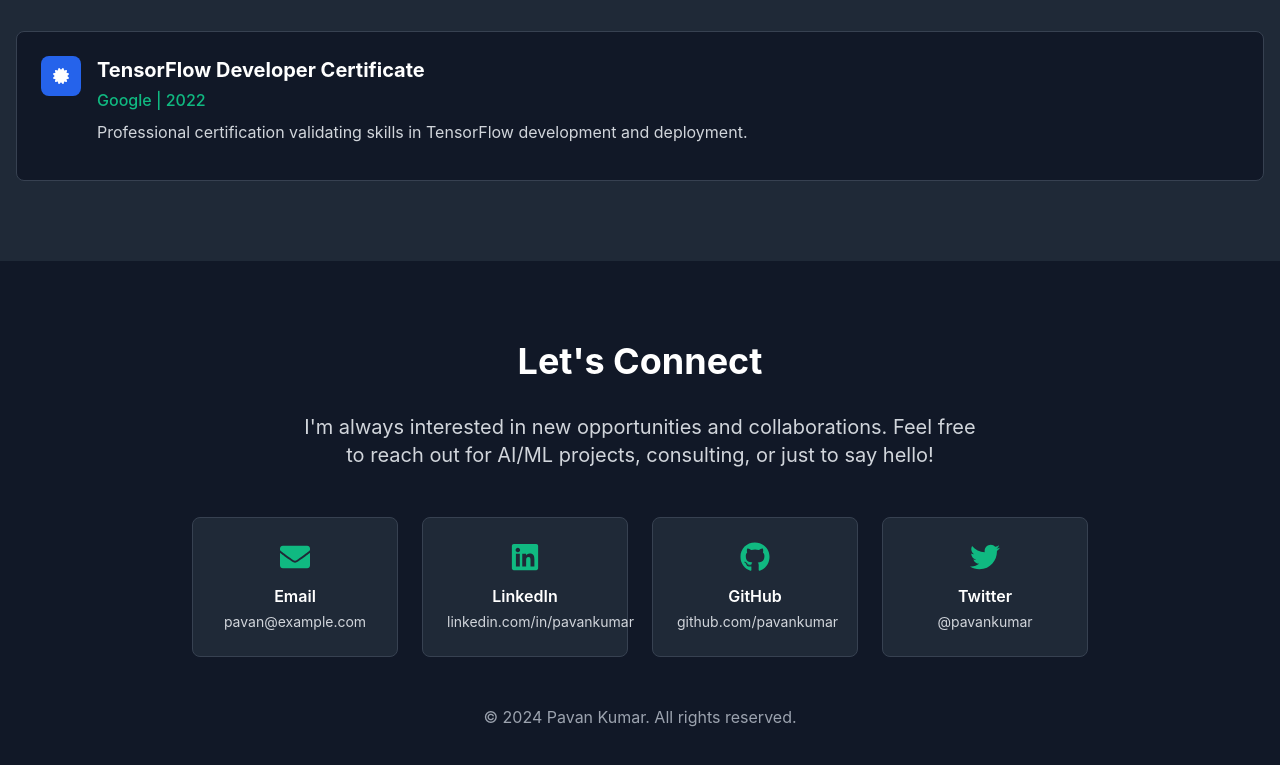
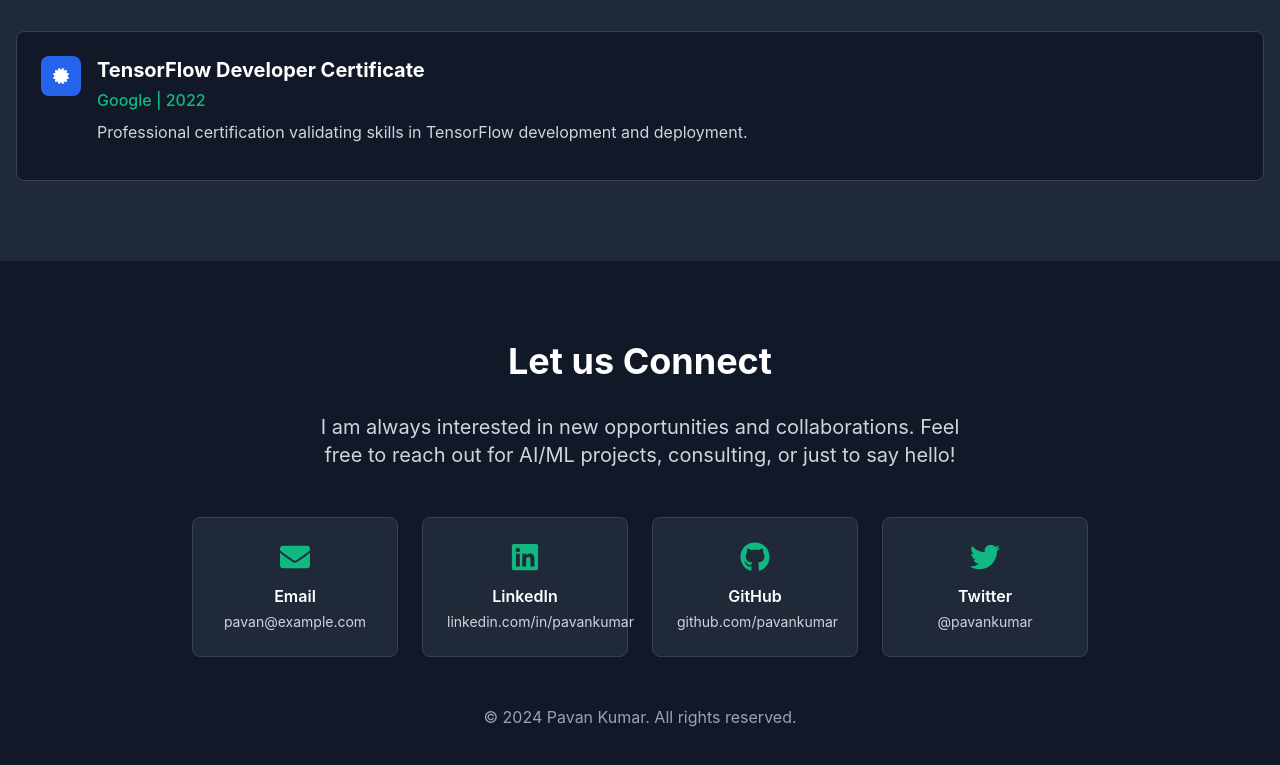
Before and after one commit to slark-debug/protfoilio, a Next.js app: page / in a window 1280 px wide. Shown: the part 2871-3636 px from the top of the page. Built offline with nearby package versions, Linux system fonts and the light colour scheme.

Commit message:
components/Experience.tsx

```diff
--- a/components/Contact.tsx
+++ b/components/Contact.tsx
@@ -20,7 +20,7 @@
           transition={{ duration: 0.8 }}
           className="text-4xl font-bold mb-8"
         >
-          Let's Connect
+          Let us Connect
         </motion.h2>
         <motion.p
           initial={{ opacity: 0, y: 50 }}
@@ -28,7 +28,7 @@
           transition={{ duration: 0.8, delay: 0.2 }}
           className="text-xl text-gray-300 mb-12 max-w-2xl mx-auto"
         >
-          I'm always interested in new opportunities and collaborations.
+          I am always interested in new opportunities and collaborations.
           Feel free to reach out for AI/ML projects, consulting, or just to say hello!
         </motion.p>
         <motion.div
--- a/next.config.js
+++ b/next.config.js
@@ -1,8 +1,6 @@
 /** @type {import('next').NextConfig} */
 const nextConfig = {
-  experimental: {
-    appDir: true,
-  },
+  // App Router is enabled by default in Next.js 14+.
 }
 
 module.exports = nextConfig
```
